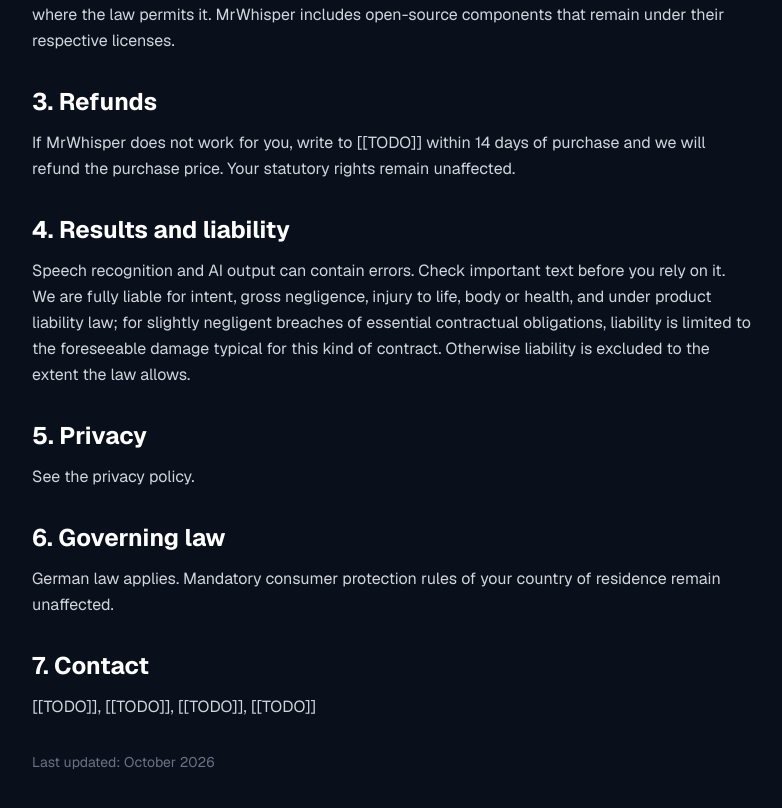
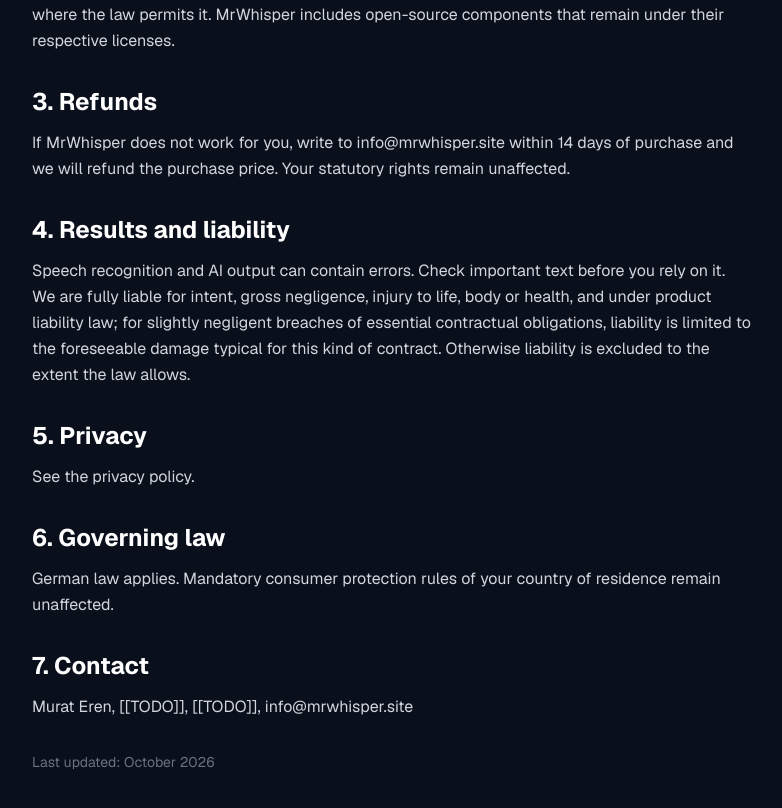
Before and after one commit to ermuraten/mrwhisper-landing, a Next.js app: page /terms in a window 1280 px wide. Shown: the part 560-1368 px from the top of the page, without its empty margins (248-1030 px from the left). Built offline with nearby package versions, Linux system fonts and the light colour scheme.

Commit message:
Configure startup contact and document GitHub Pages setup

```diff
--- a/src/site.config.ts
+++ b/src/site.config.ts
@@ -33,10 +33,10 @@
 
   /** Legal notice data (Impressum). Must be real before the site goes public. */
   legal: {
-    name: TODO,
+    name: 'Murat Eren',
     street: TODO,
     city: TODO,
-    email: TODO,
+    email: 'info@mrwhisper.site',
     phone: '', // optional
     tradeName: '', // optional, e.g. a business name used for selling
     vatId: '', // optional
```
Also changed, not shown: 1 other file (tests, documents, lock files or other folders).
